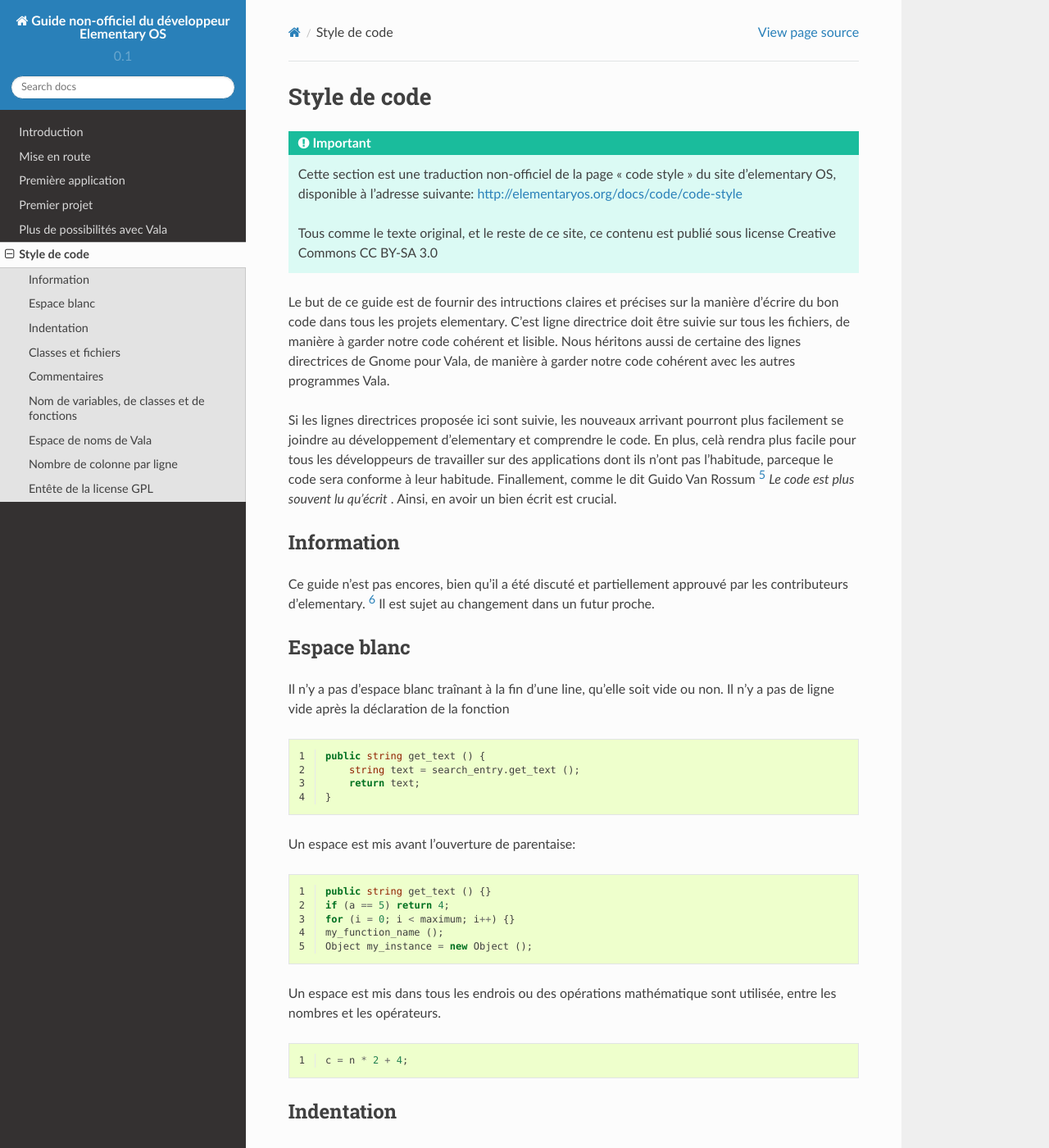
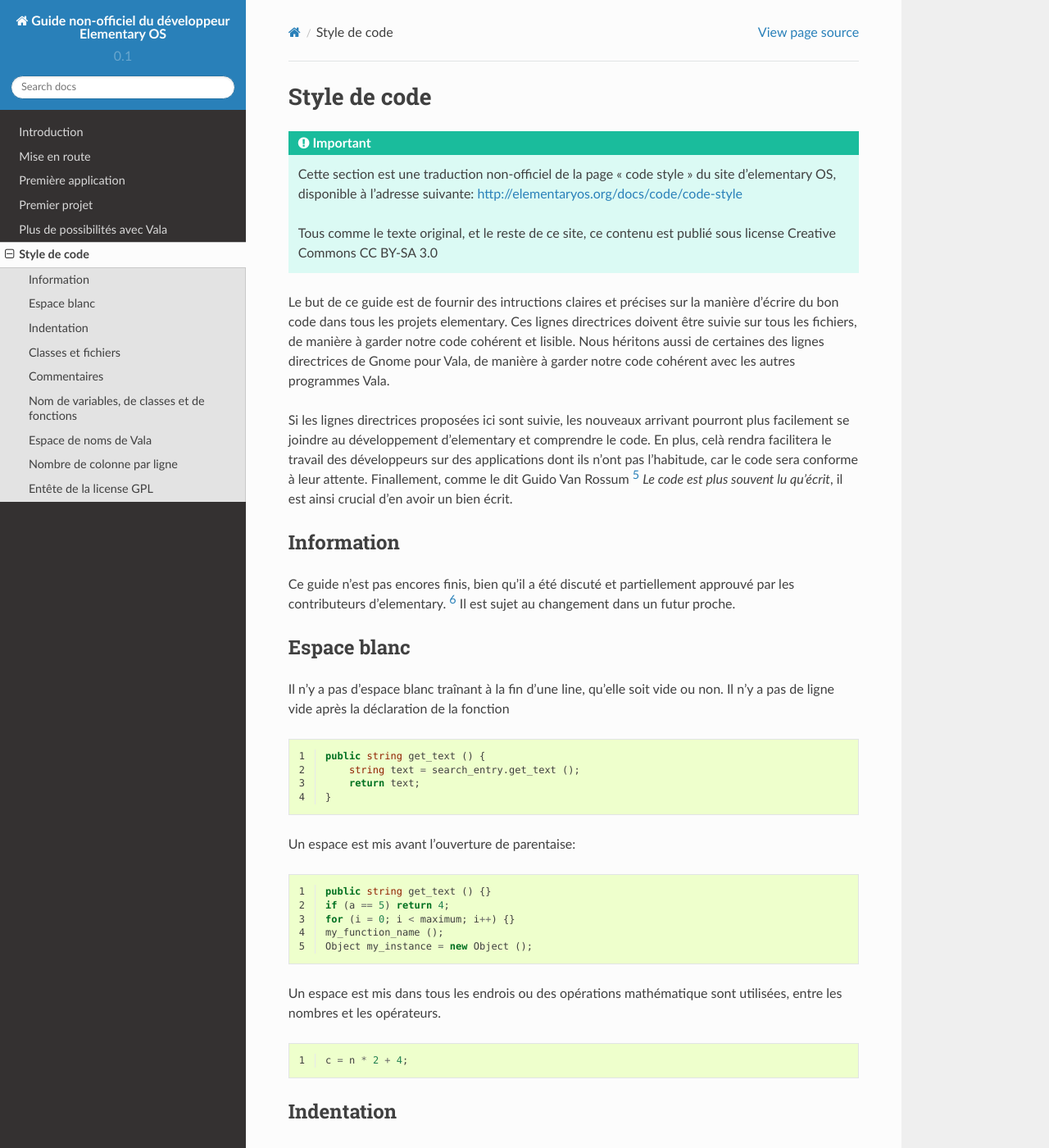
Before and after one commit to elementary-fr/elementaryos-fr-doc, a Sphinx documentation site: the page built from source/style-code.rst, in a window 1280 px wide and 1400 px high. Shown: the whole window at 82% size. Built offline with Sphinx 7.4.7 and the Read the Docs theme 2.0.0, drawn with Linux system fonts in a browser that asks for light colours; some of the changed text lies outside the part shown.

Commit message:
Corrections

```diff
--- a/source/style-code.rst
+++ b/source/style-code.rst
@@ -13,28 +13,26 @@
 
 Le but de ce guide est de fournir des intructions claires et précises
 sur la manière d'écrire du bon code dans tous les projets elementary.
-C'est ligne directrice doit être suivie sur tous les fichiers, de manière
+Ces lignes directrices doivent être suivie sur tous les fichiers, de manière
 à garder notre code cohérent et lisible.
-Nous héritons aussi de certaine des lignes directrices de Gnome pour Vala,
+Nous héritons aussi de certaines des lignes directrices de Gnome pour Vala,
 de manière à garder notre code cohérent avec les autres programmes Vala.
 
-Si les lignes directrices proposée ici sont suivie, les nouveaux
+Si les lignes directrices proposées ici sont suivie, les nouveaux
 arrivant pourront plus facilement se joindre au développement d'elementary et
 comprendre le code.
-En plus, celà rendra plus facile pour tous les développeurs de travailler sur
-des applications dont ils n'ont pas l'habitude, parceque le code sera conforme
-à leur habitude. Finallement, comme le dit Guido Van Rossum [#1]_ *Le code est
-plus souvent lu qu'écrit* .
-Ainsi, en avoir un bien écrit est crucial.
-
+En plus, celà rendra facilitera le travail des développeurs sur des
+applications dont ils n'ont pas l'habitude, car le code sera conforme
+à leur attente. Finallement, comme le dit Guido Van Rossum [#1]_ *Le code est
+plus souvent lu qu'écrit*, il est ainsi crucial d'en avoir un bien écrit.
 
 
 Information
 ============
 
-Ce guide n'est pas encores, bien qu'il a été discuté et partiellement approuvé
-par les contributeurs d'elementary. [#2]_ Il est sujet au changement dans un
-futur proche.
+Ce guide n'est pas encores finis, bien qu'il a été discuté et partiellement
+approuvé par les contributeurs d'elementary. [#2]_ Il est sujet au changement
+dans un futur proche.
 
 Espace blanc
 ============
@@ -63,7 +61,7 @@
    Object my_instance = new Object ();
 
 Un espace est mis dans tous les endrois ou des opérations mathématique sont
-utilisée, entre les nombres et les opérateurs.
+utilisées, entre les nombres et les opérateurs.
 
 .. code-block:: vala
    :linenos:
@@ -93,8 +91,8 @@
        return e;
    }
 
-Dans les conditions et les boucles, si il n'y a qu'une seule ligne de code, les accolades
-ne sont pas utilisées:
+Dans les conditions et les boucles, si il n'y a qu'une seule ligne de code, les
+accolades ne sont pas utilisées:
 
 .. code-block:: vala
    :linenos:
@@ -135,11 +133,9 @@
 Les commentaires sont soit sur la même ligne que le code, soit
 sur une ligne à part.
 
-Les commentaires sont indentés sur le coté du code, et les commentaires
-Comments are either on the same line as the code or in a special line.
+Les commentaires sont indentés sur le coté du code, et les commentaires.
 
-Comments are indented alongside the code. Les commentaires évident doivent
-être éviter. Il font plus de mal que de bien.
+Les commentaires évident doivent être éviter. Il font plus de mal que de bien.
 
 .. code-block:: vala
    :linenos:
@@ -188,9 +185,10 @@
 Nombre de colonne par ligne
 ===========================
 
-Idéalement, il ne devrait pas y avoir plus de 80 caractères par lignes, car c'est la taille
-par défaut du terminal. Cependant, exceptionnellement, plus de caractère peuvent être ajouter,
-parce que les gens ont aujourd'hui des écrans suffisament large.
+Idéalement, il ne devrait pas y avoir plus de 80 caractères par lignes, car
+c'est la taille par défaut du terminal. Cependant, exceptionnellement, plus de
+caractère peuvent être ajouter, parce que les gens ont aujourd'hui des écrans
+suffisament large.
 
 La limite maximale est de 120 caractère.
 
```
Also changed, not shown: other parts of source/style-code.rst (+6 -5 lines).
